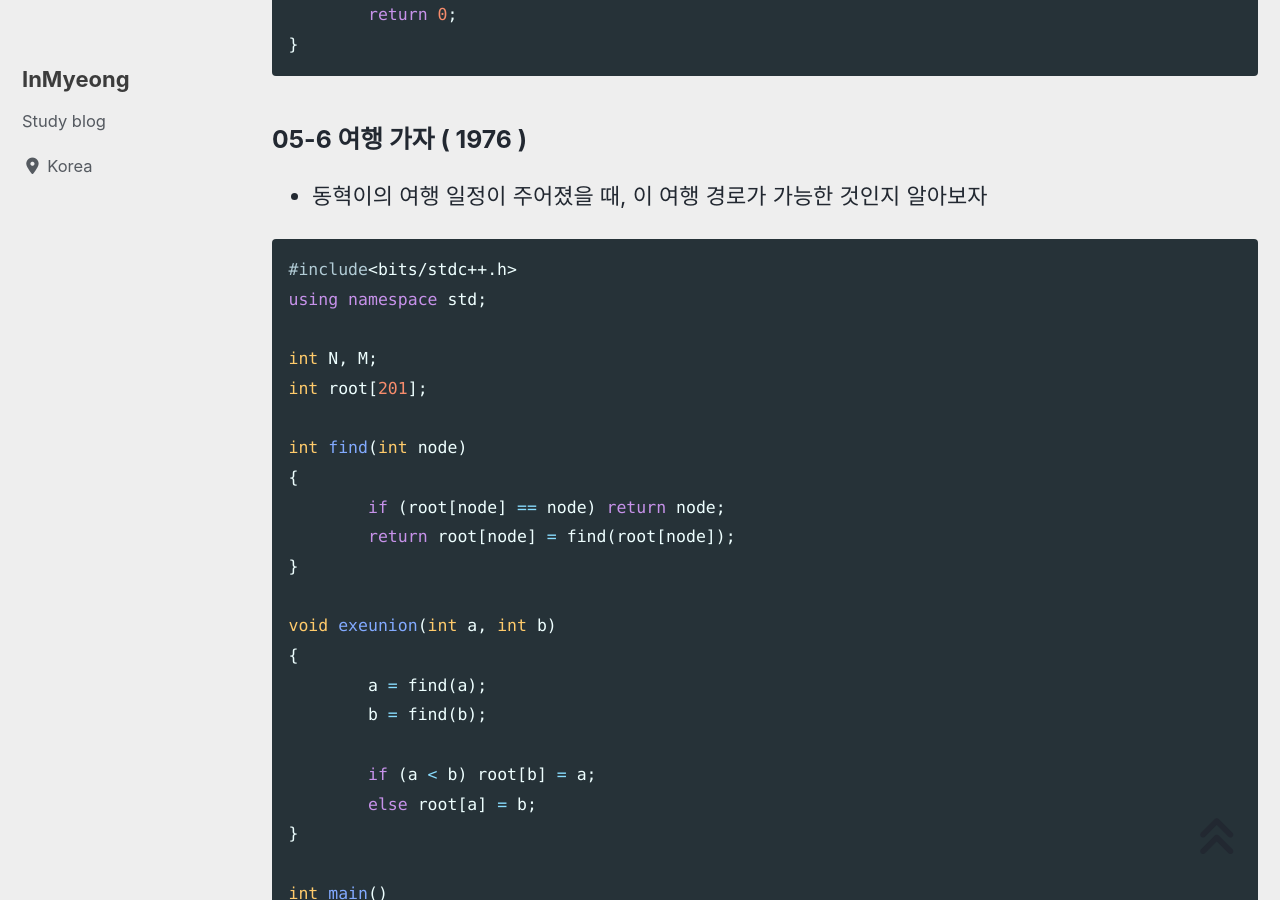
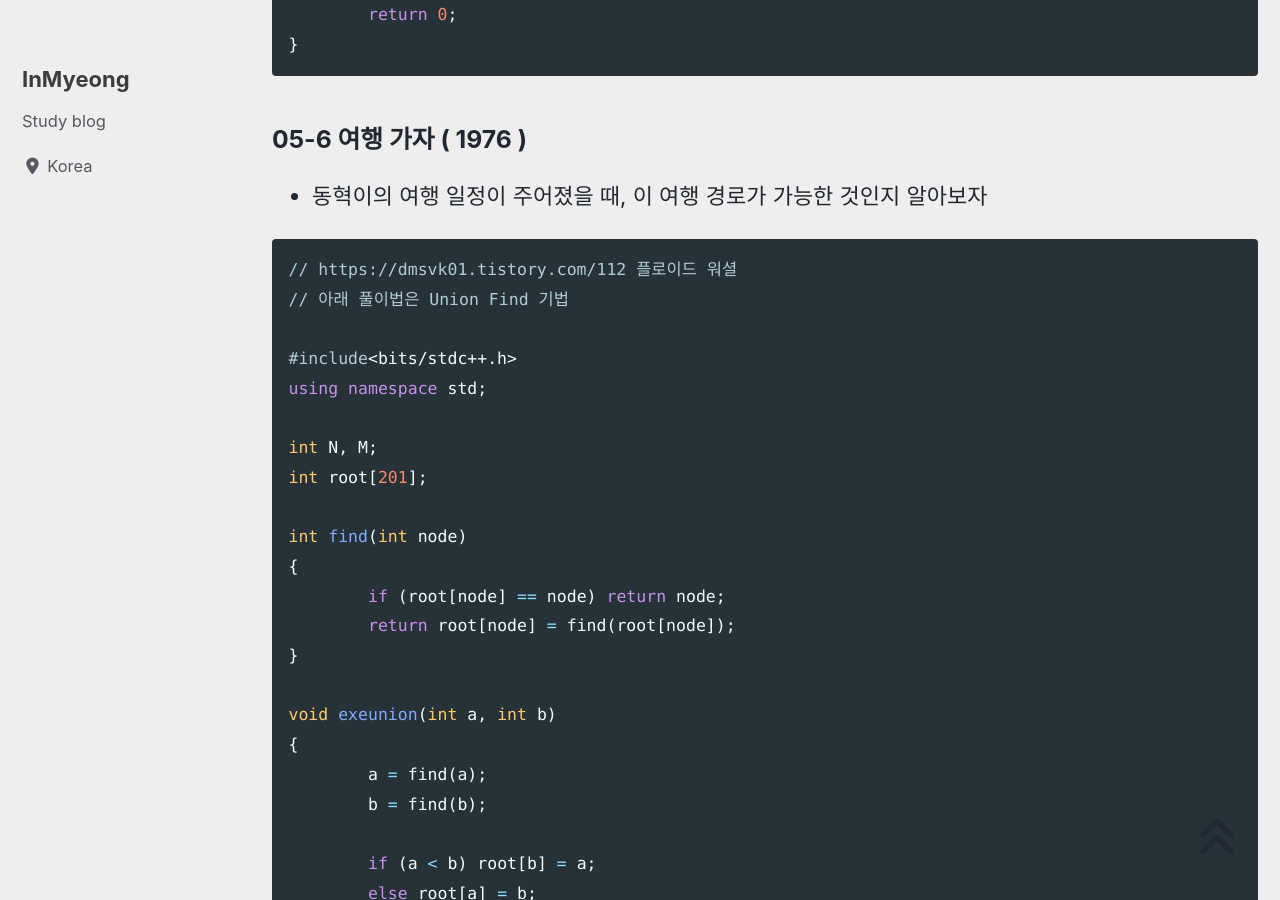
Before and after one commit to devMyeong/devMyeong.github.io, a Jekyll site: the page built from _posts/codingTest/2022-09-25-백준.md, in a window 1280 px wide and 900 px high, scrolled down 52582 px. Built offline with Jekyll 4.4.1, drawn with Linux system fonts in a browser that asks for light colours; cached includes are drawn as plain includes; nearby versions of some CDN libraries; some web fonts are replaced; comment, search, counter and statistics services are not loaded.

Commit message:
Chore : 백준 주석 추가

````diff
--- a/_posts/codingTest/2022-09-25-백준.md
+++ b/_posts/codingTest/2022-09-25-백준.md
@@ -1673,6 +1673,9 @@ int main()
 - 동혁이의 여행 일정이 주어졌을 때, 이 여행 경로가 가능한 것인지 알아보자
 
 ```cpp
+// https://dmsvk01.tistory.com/112 플로이드 워셜
+// 아래 풀이법은 Union Find 기법
+
 #include<bits/stdc++.h>
 using namespace std;
 
````
